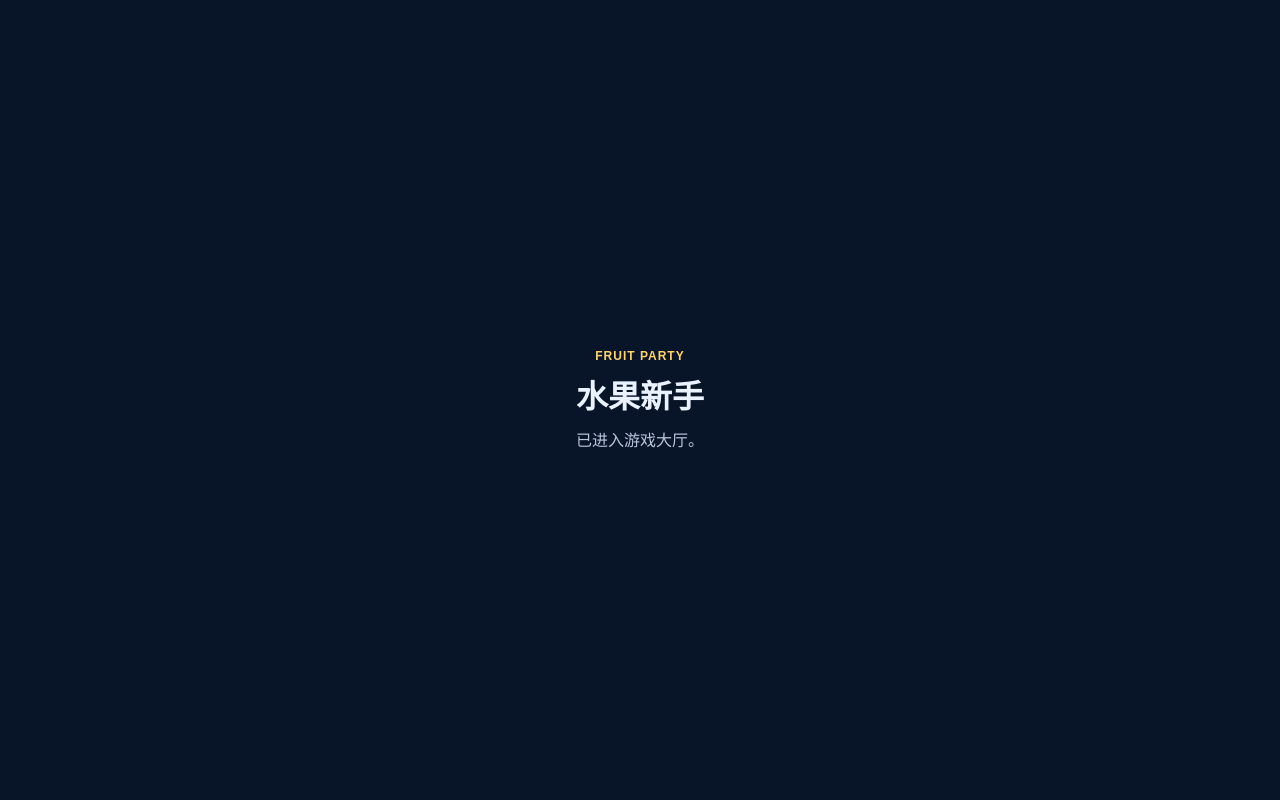
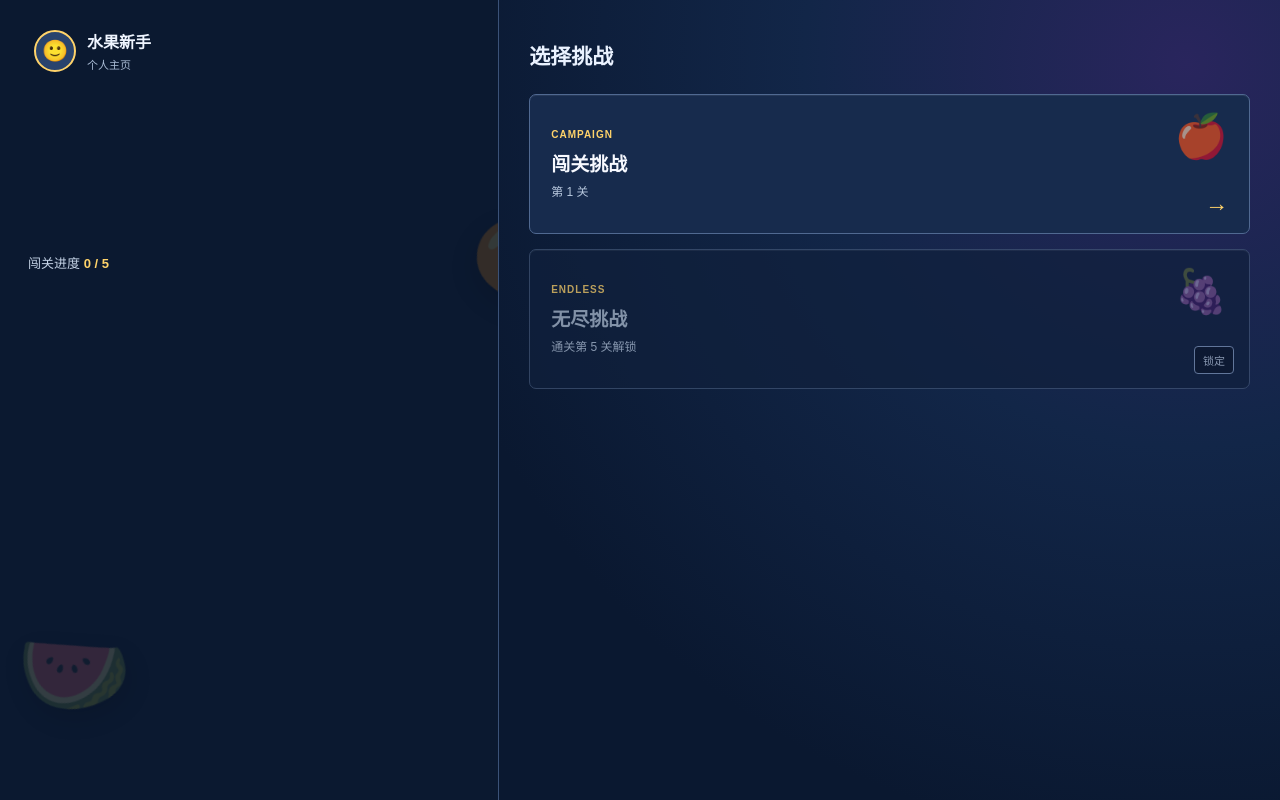
Before and after one commit to Dest1ny-iam/Fruit-party, a Vue app in the folder fruit-party-web/: page / in a window 1280 px wide. Both pictures are taken after typing "Sample", "Sample123" into the empty fields and a click on the button "进入游戏大厅". Built offline with nearby package versions, Linux system fonts and the light colour scheme.

Commit message:
feat: add game hub and level selection

```diff
--- a/fruit-party-web/src/App.vue
+++ b/fruit-party-web/src/App.vue
@@ -1,63 +1,34 @@
 <template>
-  <!-- App 只决定当前显示认证页还是大厅；具体表单细节由 AuthPanel 负责。 -->
+  <!-- screen 是页面总开关；每个页面细节都留在自己的组件里。 -->
   <AuthPanel v-if="screen === 'auth'" @enter="enterHub" />
-
-  <!-- 这是第二页大厅完成前的临时落点，下一分支会用 GameHub 组件替换它。 -->
-  <main v-else class="signed-in-page">
-    <p class="signed-in-label">FRUIT PARTY</p>
-    <h1>水果新手</h1>
-    <p>已进入游戏大厅。</p>
-  </main>
+  <GameHub v-else-if="screen === 'hub'" @select-campaign="screen = 'levels'" />
+  <LevelSelector v-else :highest-level="highestLevel" @back="screen = 'hub'" />
 </template>
 
 <script>
-// 导入认证组件；App 不直接处理表单输入，因此组件边界更清晰。
 import AuthPanel from './components/AuthPanel.vue'
+import GameHub from './components/GameHub.vue'
+import LevelSelector from './components/LevelSelector.vue'
 
 export default {
   name: 'App',
   components: {
     AuthPanel,
+    GameHub,
+    LevelSelector,
   },
   data() {
     return {
-      // screen 决定顶层页面。真实登录接口完成后，会由接口结果控制该状态。
+      // auth -> hub -> levels 是当前前端演示的页面流转。
       screen: 'auth',
+      // 后端接入前用固定进度模拟新玩家：仅第一关解锁。
+      highestLevel: 1,
     }
   },
   methods: {
-    // AuthPanel 表单提交后发出 enter 事件，父组件在这里切换为假登录成功状态。
     enterHub() {
       this.screen = 'hub'
     },
   },
 }
 </script>
-
-<style scoped>
-/* 临时大厅页只用于验证父子组件事件；完整布局不提前写入本分支。 */
-.signed-in-page {
-  display: grid;
-  place-content: center;
-  min-height: 100vh;
-  padding: 32px;
-  text-align: center;
-}
-
-.signed-in-label {
-  margin: 0 0 8px;
-  color: #ffd36a;
-  font-size: 12px;
-  font-weight: 700;
-  letter-spacing: 1px;
-}
-
-h1 {
-  margin: 0 0 10px;
-}
-
-p {
-  margin: 0;
-  color: #b8c7dc;
-}
-</style>
--- /dev/null
+++ b/fruit-party-web/src/components/GameHub.vue
@@ -0,0 +1,162 @@
+<template>
+  <!-- 大厅固定左右布局：个人信息在左，玩家主要操作在右。 -->
+  <main class="game-hub">
+    <aside class="profile-panel">
+      <!-- 后续会跳转个人主页；当前先提供清晰的入口和按钮语义。 -->
+      <button class="profile-button" type="button" title="个人主页">
+        <span class="avatar" aria-hidden="true">🙂</span>
+        <span>
+          <strong>水果新手</strong>
+          <small>个人主页</small>
+        </span>
+      </button>
+
+      <p class="progress">闯关进度 <strong>0 / 5</strong></p>
+
+      <!-- 装饰水果透明且禁用指针事件，保证不影响头像和模式按钮点击。 -->
+      <span class="background-fruit watermelon" aria-hidden="true">🍉</span>
+      <span class="background-fruit orange" aria-hidden="true">🍊</span>
+    </aside>
+
+    <section class="challenge-panel" aria-labelledby="challenge-title">
+      <h1 id="challenge-title">选择挑战</h1>
+
+      <!-- 闯关入口向父组件发出事件，由 App 决定切换到关卡选择页面。 -->
+      <button class="challenge-card campaign" type="button" data-test="campaign-button" @click="$emit('select-campaign')">
+        <span class="mode-label">CAMPAIGN</span>
+        <strong>闯关挑战</strong>
+        <small>第 1 关</small>
+        <span class="fruit-icon" aria-hidden="true">🍎</span>
+        <span class="arrow" aria-hidden="true">→</span>
+      </button>
+
+      <!-- disabled 阻止点击；通过第 5 关后会由真实进度数据移除这个状态。 -->
+      <button class="challenge-card endless" type="button" disabled>
+        <span class="mode-label">ENDLESS</span>
+        <strong>无尽挑战</strong>
+        <small>通关第 5 关解锁</small>
+        <span class="fruit-icon" aria-hidden="true">🍇</span>
+        <span class="lock" data-test="endless-lock">锁定</span>
+      </button>
+    </section>
+  </main>
+</template>
+
+<script>
+export default {
+  name: 'GameHub',
+}
+</script>
+
+<style scoped>
+/* 深蓝是主色，蓝紫色只用于边框和局部光影，保持黑暗幽蓝氛围。 */
+.game-hub {
+  display: grid;
+  grid-template-columns: minmax(260px, 39%) minmax(0, 61%);
+  min-height: 100vh;
+  overflow: hidden;
+  background: #09172d;
+}
+
+.profile-panel {
+  position: relative;
+  min-height: 100%;
+  overflow: hidden;
+  padding: 28px;
+  border-right: 1px solid #3b5278;
+  background: #0b1930;
+}
+
+.profile-button {
+  position: relative;
+  z-index: 1;
+  display: flex;
+  align-items: center;
+  gap: 11px;
+  border: 0;
+  background: transparent;
+  color: #eff5ff;
+  text-align: left;
+}
+
+.avatar {
+  display: grid;
+  width: 42px;
+  height: 42px;
+  place-items: center;
+  border: 2px solid #ffd36a;
+  border-radius: 50%;
+  background: #29436d;
+  font-size: 21px;
+}
+
+.profile-button strong,
+.profile-button small { display: block; }
+.profile-button small { margin-top: 3px; color: #a9bbd4; font-size: 11px; }
+
+.progress {
+  position: relative;
+  z-index: 1;
+  margin: 180px 0 0;
+  color: #c6d4e7;
+  font-size: 13px;
+}
+
+.progress strong { color: #ffd36a; }
+
+.background-fruit {
+  position: absolute;
+  z-index: 0;
+  opacity: 0.16;
+  font-size: 88px;
+  filter: drop-shadow(0 10px 12px #010610);
+  pointer-events: none;
+}
+
+.watermelon { bottom: 10%; left: 4%; transform: rotate(-20deg); }
+.orange { top: 25%; right: -17%; transform: rotate(22deg); }
+
+.challenge-panel {
+  padding: 40px 30px;
+  background: radial-gradient(circle at 88% 8%, #29255d 0, #122648 38%, #0a1830 78%);
+}
+
+h1 { margin: 0 0 24px; font-size: 21px; }
+
+.challenge-card {
+  position: relative;
+  display: block;
+  width: 100%;
+  min-height: 140px;
+  margin: 15px 0;
+  padding: 21px;
+  overflow: hidden;
+  border: 1px solid #506991;
+  border-radius: 7px;
+  background: #172b4d;
+  color: #f7f9ff;
+  text-align: left;
+  box-shadow: inset 0 1px #ffffff12;
+}
+
+.campaign:hover { border-color: #ffd36a; background: #1c345a; }
+.challenge-card:disabled { border-color: #415575; background: #10203c; color: #b0bfd3; cursor: not-allowed; opacity: 0.72; }
+
+.mode-label,
+.challenge-card strong,
+.challenge-card small { display: block; }
+.mode-label { color: #ffd36a; font-size: 10px; font-weight: 700; letter-spacing: 1px; }
+.challenge-card strong { margin: 9px 0 6px; font-size: 19px; }
+.challenge-card small { color: #b7c7dd; font-size: 12px; }
+
+.fruit-icon { position: absolute; top: 16px; right: 21px; opacity: 0.62; font-size: 43px; }
+.arrow { position: absolute; right: 21px; bottom: 16px; color: #ffd36a; font-size: 23px; }
+.lock { position: absolute; right: 15px; bottom: 14px; padding: 5px 8px; border: 1px solid #7e95b8; border-radius: 4px; background: #0a1529; font-size: 11px; }
+
+@media (max-width: 700px) {
+  .game-hub { grid-template-columns: 1fr; }
+  .profile-panel { min-height: 160px; border-right: 0; border-bottom: 1px solid #3b5278; }
+  .progress { margin-top: 65px; }
+  .challenge-panel { padding: 28px 20px; }
+}
+</style>
--- /dev/null
+++ b/fruit-party-web/src/components/LevelSelector.vue
@@ -0,0 +1,60 @@
+<template>
+  <main class="level-page">
+    <header>
+      <button class="back-button" type="button" @click="$emit('back')">返回大厅</button>
+      <p>CAMPAIGN</p>
+      <h1>选择关卡</h1>
+    </header>
+
+    <!-- level.number <= highestLevel 时按钮可用；其他关卡保留在列表中但被禁用。 -->
+    <section class="level-grid" aria-label="闯关关卡">
+      <button
+        v-for="level in levels"
+        :key="level.number"
+        class="level-button"
+        type="button"
+        :data-test="`level-${level.number}`"
+        :disabled="level.number > highestLevel"
+      >
+        <strong>第 {{ level.number }} 关</strong>
+        <small>目标 {{ level.targetScore }} 分</small>
+        <span>{{ level.number > highestLevel ? '锁定' : '开始' }}</span>
+      </button>
+    </section>
+  </main>
+</template>
+
+<script>
+import { levels } from '../data/level-data.js'
+
+export default {
+  name: 'LevelSelector',
+  props: {
+    // 当前最高解锁关由 App 提供，真实项目中会来自玩家进度接口。
+    highestLevel: {
+      type: Number,
+      required: true,
+    },
+  },
+  data() {
+    return { levels }
+  },
+}
+</script>
+
+<style scoped>
+.level-page { min-height: 100vh; padding: 36px 24px; background: #09172d; color: #eff5ff; }
+header { max-width: 760px; margin: 0 auto 30px; }
+header p { margin: 18px 0 7px; color: #ffd36a; font-size: 11px; font-weight: 700; letter-spacing: 1px; }
+h1 { margin: 0; font-size: 27px; }
+.back-button { min-height: 34px; padding: 0 12px; border: 1px solid #58719a; border-radius: 5px; background: transparent; color: #dce8f8; }
+.back-button:hover { border-color: #ffd36a; color: #ffd36a; }
+
+.level-grid { display: grid; grid-template-columns: repeat(auto-fit, minmax(190px, 1fr)); gap: 14px; max-width: 760px; margin: 0 auto; }
+.level-button { min-height: 140px; padding: 20px; border: 1px solid #506991; border-radius: 7px; background: #172b4d; color: #f7f9ff; text-align: left; }
+.level-button strong, .level-button small, .level-button span { display: block; }
+.level-button small { margin: 9px 0; color: #b7c7dd; }
+.level-button span { color: #ffd36a; font-size: 12px; font-weight: 700; }
+.level-button:disabled { border-color: #415575; background: #10203c; color: #8fa1bb; cursor: not-allowed; }
+.level-button:disabled small, .level-button:disabled span { color: #8fa1bb; }
+</style>
--- /dev/null
+++ b/fruit-party-web/src/data/level-data.js
@@ -0,0 +1,8 @@
+// 关卡数值目前只用于界面展示；真正的游戏生成参数会在 Canvas 阶段补充。
+export const levels = [
+  { number: 1, targetScore: 300 },
+  { number: 2, targetScore: 500 },
+  { number: 3, targetScore: 750 },
+  { number: 4, targetScore: 1100 },
+  { number: 5, targetScore: 1600 },
+]
```
Also changed, not shown: fruit-party-web/src/components/AuthPanel.vue (+9 -9 lines), 2 other files (tests, documents, lock files or other folders).
